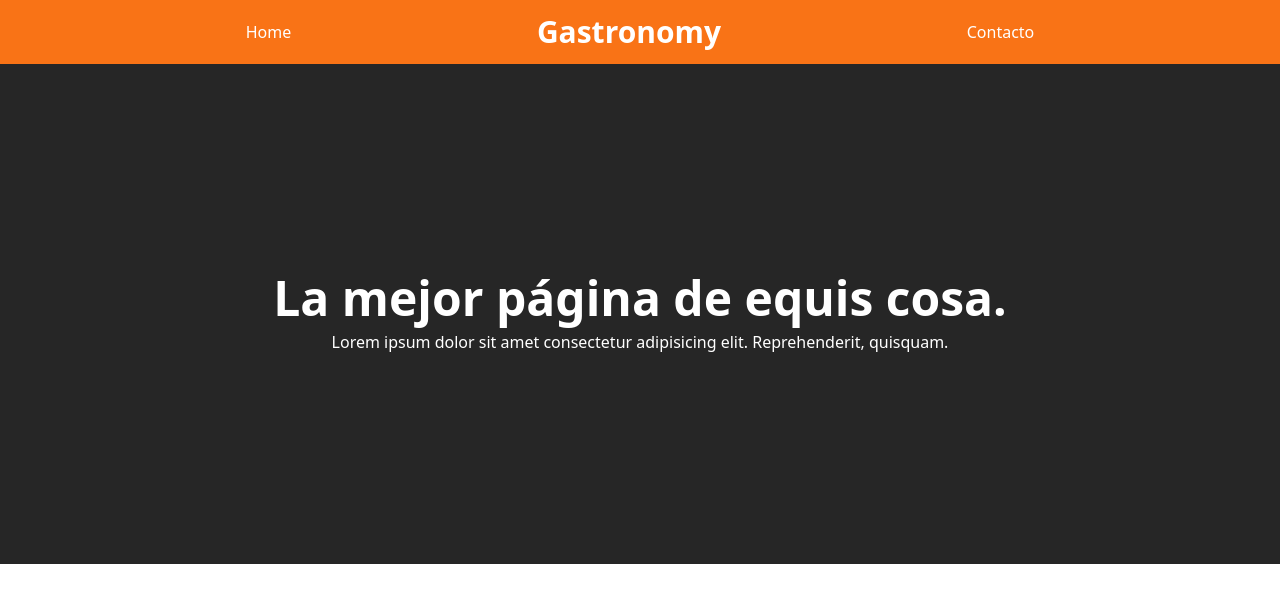
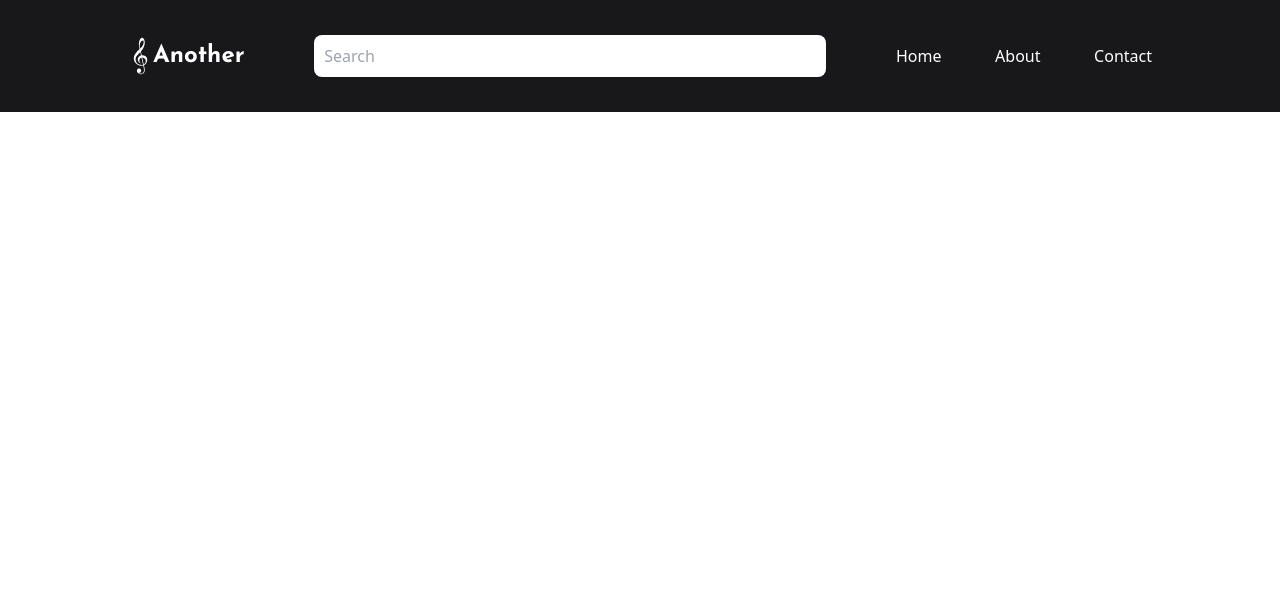
Before and after one commit to Santiago-mnd/UCAMP-landing-proyecto-1, a website: page docs/index.html in a window 1280 px wide. Drawn offline with Linux system fonts and the light colour scheme.

Commit message:
header and images added

```diff
--- a/docs/index.html
+++ b/docs/index.html
@@ -1,5 +1,5 @@
 <!DOCTYPE html>
-<html lang="en">
+<html lang="es">
   <head>
     <meta charset="UTF-8" />
     <meta http-equiv="X-UA-Compatible" content="IE=edge" />
@@ -14,33 +14,35 @@
     />
   </head>
   <body>
-    <header class="bg-orange-500 w-full h-16">
-      <nav
-        class="flex justify-evenly items-center w-full h-full mx-auto text-white"
-      >
-        <a href="#" class="hover:text-orange-200 hidden md:block">Home</a>
-        <h1 class="font-bold text-3xl">Gastronomy</h1>
-        <a href="#" class="hover:text-orange-200 hidden md:block">Contacto</a>
-        <span class="text-white stroke-white cursor-pointer md:hidden">
-          <img
-            src="./img/menu.svg"
-            alt="menu"
-            class="h-6 w-6"
-            aria-hidden="true"
+    <header class="w-full h-28 bg-zinc-900 flex justify-between items-center">
+      <div class="w-11/12 mx-auto flex justify-between items-center md:w-4/5">
+        <div class="flex items-center">
+          <span>
+            <img src="/docs/img/sol.svg" alt="" width="25" />
+          </span>
+          <h1 class="font-bold text-2xl text-white font-josef">Another</h1>
+        </div>
+        <div class="w-3/5 md:w-2/5 lg:w-2/4">
+          <input
+            class="w-full h-full px-2 py-2 border-2 border-transparent rounded-lg focus:outline-none"
+            type="text"
+            placeholder="Search"
           />
-        </span>
-      </nav>
+        </div>
+        <nav class="hidden md:block md:w-1/3 lg:w-1/4">
+          <ul class="flex justify-between items-center gap-1">
+            <li>
+              <a href="#" class="text-white hover:text-rose-400">Home</a>
+            </li>
+            <li>
+              <a href="#" class="text-white hover:text-rose-400">About</a>
+            </li>
+            <li>
+              <a href="#" class="text-white hover:text-rose-400">Contact</a>
+            </li>
+          </ul>
+        </nav>
+      </div>
     </header>
-    <main class="bg-neutral-800 h-[500px]">
-      <div class="flex flex-col justify-center items-center h-full">
-        <h2 class="font-bold text-5xl text-white text-center">
-          La mejor página de equis cosa.
-        </h2>
-        <p class="font-light text-white text-center mt-2">
-          Lorem ipsum dolor sit amet consectetur adipisicing elit.
-          Reprehenderit, quisquam.
-        </p>
-      </div>
-    </main>
   </body>
 </html>
--- a/tailwind.config.js
+++ b/tailwind.config.js
@@ -3,6 +3,9 @@ module.exports = {
   content: ['./docs/*.html'],
   theme: {
     extend: {},
+    fontFamily: {
+      josef: ['Josefin Sans', 'sans-serif'],
+    },
   },
   plugins: [],
 };
```
Also changed, not shown: docs/img/sol.svg (added), docs/output.css.
